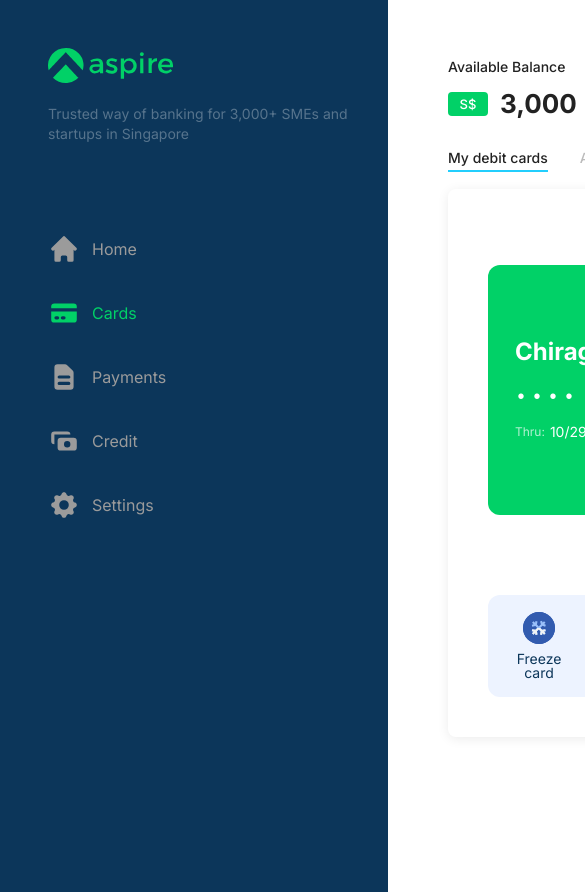
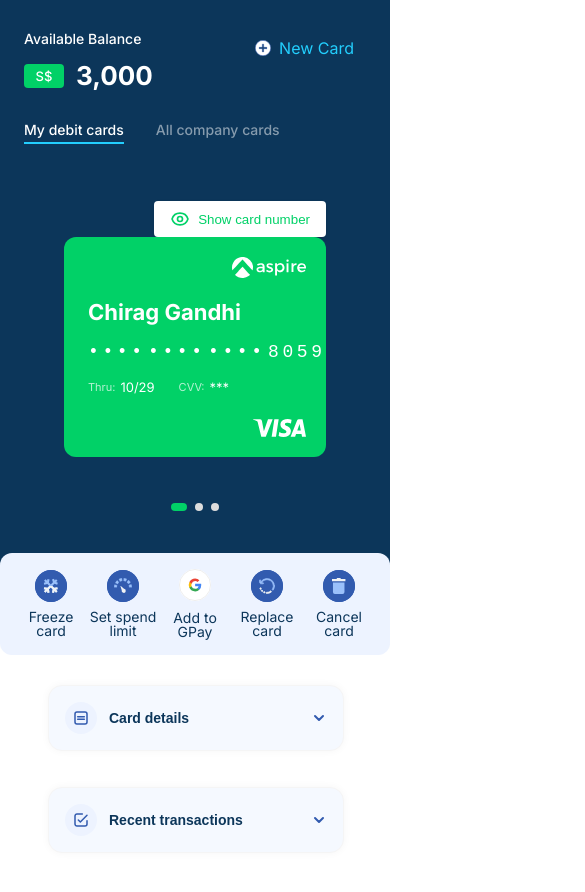
Before and after one commit to chiraggandhi123/aspire, a Next.js app: page / in a window 390 px wide. Shown: the top 892 px of the page, 585 px wide, since content can reach past the window. Built offline with nearby package versions, Linux system fonts and the light colour scheme.

Commit message:
feat: added changes for mobile

```diff
--- a/src/app/components/Card/Card.module.scss
+++ b/src/app/components/Card/Card.module.scss
@@ -3,12 +3,13 @@
   display: flex;
   flex-direction: column;
   align-items: flex-end;
+  width: 100%;
+  padding: 16px;
+  box-sizing: border-box;
 }
 
 .showNumberBtn {
-  top: -16px;
-  right: -16px;
-  z-index: 10;
+  position: relative;
   display: flex;
   align-items: center;
   gap: 8px;
@@ -17,8 +18,11 @@
   font-weight: 500;
   padding: 8px 16px;
   border: none;
+  border-radius: 4px;
   cursor: pointer;
   transition: background-color 0.2s;
+  // margin-bottom: 16px;
+  box-shadow: 0 2px 4px rgba(0, 0, 0, 0.1);
 
   &:hover {
     background-color: #f8f8f8;
@@ -32,14 +36,17 @@
 
 .card {
   box-sizing: border-box;
-  width: 414px;
-  height: 250px;
+  width: 100%;
+  // max-width: 366px;
+  height: 220px;
   position: relative;
   border-radius: 12px;
   background-color: #01D167;
-  padding: 27px;
+  padding: 24px;
   color: white;
   transition: opacity 0.3s ease;
+  display: flex;
+  flex-direction: column;
 
   &.frozen {
     opacity: 0.5 !important;
@@ -52,42 +59,44 @@
   background-repeat: no-repeat;
   background-position: center;
   position: absolute;
-  top: 24px;
-  right: 24px;
-  width: 83px;
-  height: 24px;
-  border-radius: 4px;
+  top: 20px;
+  right: 20px;
+  width: 74px;
+  height: 21px;
 }
 
 .cardContent {
-  margin-top: 48px;
+  flex: 1;
+  display: flex;
+  flex-direction: column;
+  justify-content: center;
+  gap: 20px;
 }
 
 .cardHolderName {
-  font-size: 24px;
+  font-size: 22px;
   font-weight: 700;
+  margin: 0;
 }
 
 .cardNumber {
-  margin-top: 24px;
   font-family: monospace;
   letter-spacing: 0.2em;
-  font-size: 20px;
+  font-size: 18px;
 }
 
 .numberGroup {
   display: flex;
-  gap: 16px;
+  gap: 12px;
 
   span {
-    min-width: 60px;
+    min-width: 48px;
   }
 }
 
 .cardDetails {
-  margin-top: 17px;
   display: flex;
-  gap: 32px;
+  gap: 24px;
 }
 
 .detailGroup {
@@ -96,22 +105,23 @@
   gap: 5px;
 
   label {
-    font-size: 12px;
+    font-size: 11px;
     opacity: 0.7;
   }
 
   p {
-    font-size: 14px;
+    font-size: 13px;
+    margin: 0;
   }
 }
 
 .cardFooter {
   position: absolute;
-  bottom: 24px;
-  right: 24px;
+  bottom: 20px;
+  right: 20px;
   display: flex;
-  justify-content: space-between;
-  align-items: flex-end;
+  justify-content: flex-end;
+  align-items: center;
 }
 
 .visaLogoPlaceholder {
@@ -119,7 +129,6 @@
   background-size: contain;
   background-repeat: no-repeat;
   background-position: center;
-  width: 60px;
-  height: 20px;
-  border-radius: 4px;
+  width: 54px;
+  height: 18px;
 }
--- a/src/app/components/Card/CardActions.module.scss
+++ b/src/app/components/Card/CardActions.module.scss
@@ -8,7 +8,11 @@
   background-color: #EDF3FF;
   border-radius: 12px;
   padding: 16px;
-
+  @media screen and (max-width: 768px) {
+    position: absolute;
+    left: 0;
+    width: calc(100% - 32px);
+  }
   &__div {
     display: flex;
     flex-direction: column;
--- a/src/app/components/Card/CardDetails.module.scss
+++ b/src/app/components/Card/CardDetails.module.scss
@@ -10,6 +10,10 @@
     // background: white;/
     border-radius: 14px;
     // padding: 16px;
+    width: 366px;
+    @media screen and (max-width: 768px) {
+      width: 100%;
+    }
     margin-bottom: 12px;
     box-shadow: 0px 2px 12px rgba(0, 0, 0, 0.05);
     background-color: #F5F9FF;
--- a/src/app/components/Card/CardList.module.scss
+++ b/src/app/components/Card/CardList.module.scss
@@ -3,7 +3,10 @@
   gap: 16px;
   overflow-x: auto;
   padding-bottom: 16px;
-  width: 414px;
+  width: 454px;
+  @media screen and (max-width: 768px) {
+    width: 100%;
+  }
   &__item {
     flex-shrink: 0;
   }
--- a/src/app/page.module.scss
+++ b/src/app/page.module.scss
@@ -5,7 +5,55 @@
   gap: 60px;
 
 
+  @media screen and (max-width: 768px) {
+    flex-direction: column;
+    gap: 20px;
+    > :first-child {
+      display: none; // Hides the sidebar
+    }
+    &__main{
+      height: 610px;
+      background-color: #0C365A;
+      box-shadow: 0px 3px 6px 0px #0000001F;
+      margin-top: 0px !important;
+      padding: 0px 24px;
+      padding-top: 31px;
+    }
+    &__balanceTitle{
+      color: white !important;
+    }
+    &__balanceValue{
+      color: white !important;
+    }
+    &__balanceCurrency{
+      color: white !important;
+    }
+    &__newCard{
+      background-color: transparent !important;
+      color: #23CEFD !important;
+      // padding: 9px 12px;
+      // border-radius: 4px;
+    }
+    &__tab {
+    // padding: 16px 4px;
+    border-bottom-width: 2px;
+    font-weight: 500;
+    font-size: 14px;
 
+    &--active {
+      color: #FFFFFF !important;
+
+    }
+
+    &--inactive {
+      border-color: transparent;
+      color: #FFFFFF !important;
+      opacity: 0.5 !important;
+
+
+    }
+  }
+  }
   &__main {
     max-width: 900px;
     margin-top: 59px;
@@ -118,18 +166,26 @@
 
   &__grid {
     padding: 40px;
-    display: grid;
-    grid-template-columns: repeat(12, minmax(0, 1fr));
+    display: flex;
     gap: 32px;
     border-radius: 8px;
     box-shadow: 0px 2px 12px 0px #00000014;
+
+    @media screen and (max-width: 768px) {
+      flex-direction: column;
+      padding: 24px;
+      box-shadow: none;
+    }
   }
 
   &__cardList {
-    grid-column: span 7 / span 7;
+    flex: 7;
   }
 
   &__cardDetails {
-    grid-column: span 5 / span 5;
+    @media screen and (max-width: 768px) {
+      margin-top: 124px;
+    }
+    flex: 5;
   }
 }
--- a/src/app/page.tsx
+++ b/src/app/page.tsx
@@ -45,7 +45,6 @@
   const { toggleFreeze, cards } = useCardStore();
 
 
-  console.log("activeCard", activeIdx);
   return (
     <div className={styles.page}>
       <Sidebar />
@@ -58,14 +57,14 @@
               <span className={styles.page__balanceValue}>3,000</span>
             </div>
           </div>
-          <button
+          <div
             onClick={() => setIsModalOpen(true)}
             className={styles.page__newCard}
           >
             <Image height={16} width={16} src={AddSvg} alt="add" />
 
             New Card
-          </button>
+          </div>
         </div>
 
         <div className={styles.page__tabs}>
```
